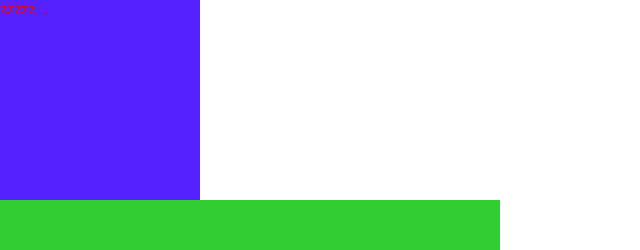
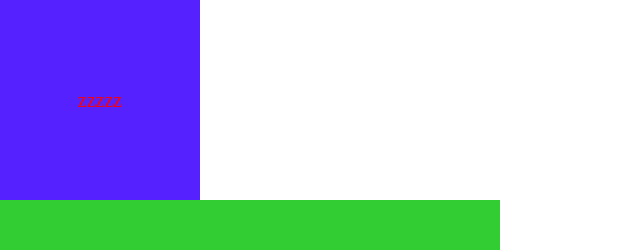
Before and after one commit to qq1121368078/cangku, a plain HTML site: page index.html in a window 1280 px wide. Shown: the top 250 px of the page, 0-640 px from the left. Drawn offline with Linux system fonts and the light colour scheme.

Commit message:
添加字体样式

```diff
--- a/css/index.css
+++ b/css/index.css
@@ -1,3 +1,6 @@
 div{
- color:red;
+	color: red;
+	font-size: 20px;
+	line-height: 200px;
+	text-align: center;
 }
```
